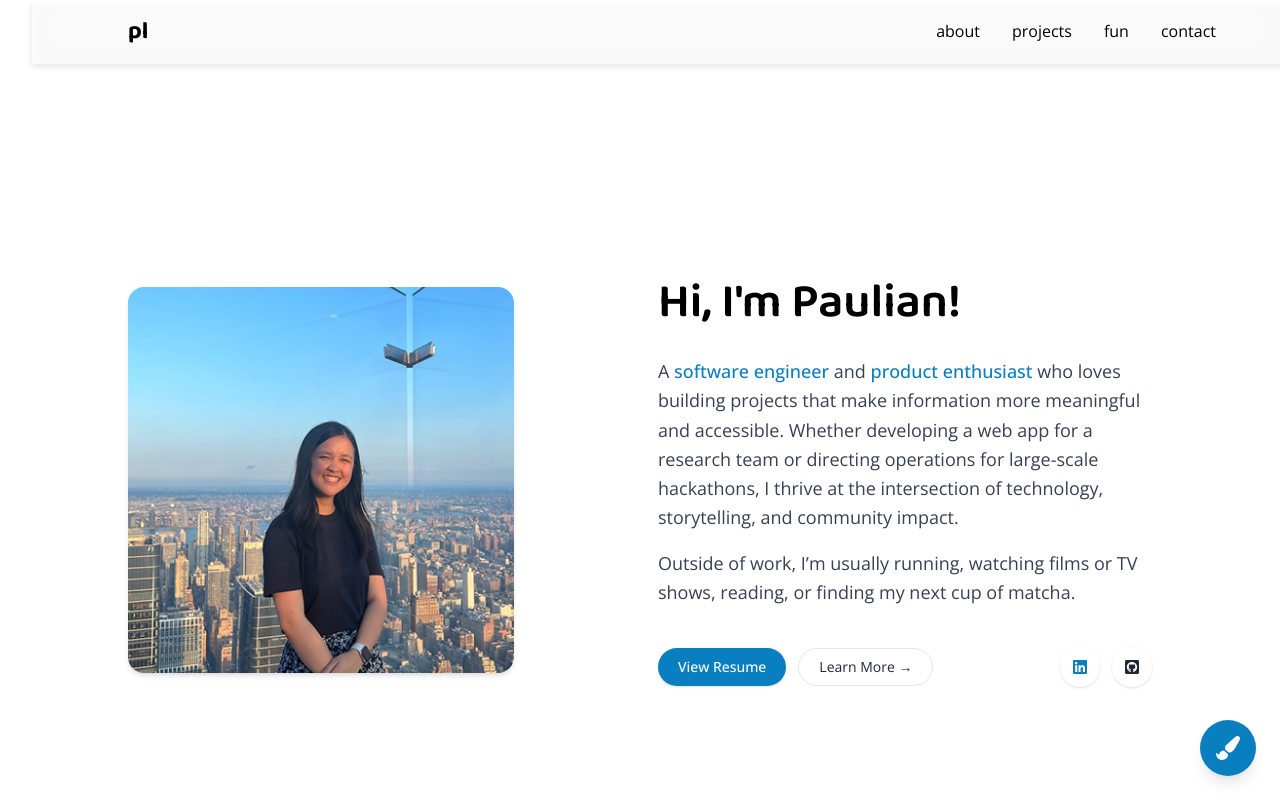
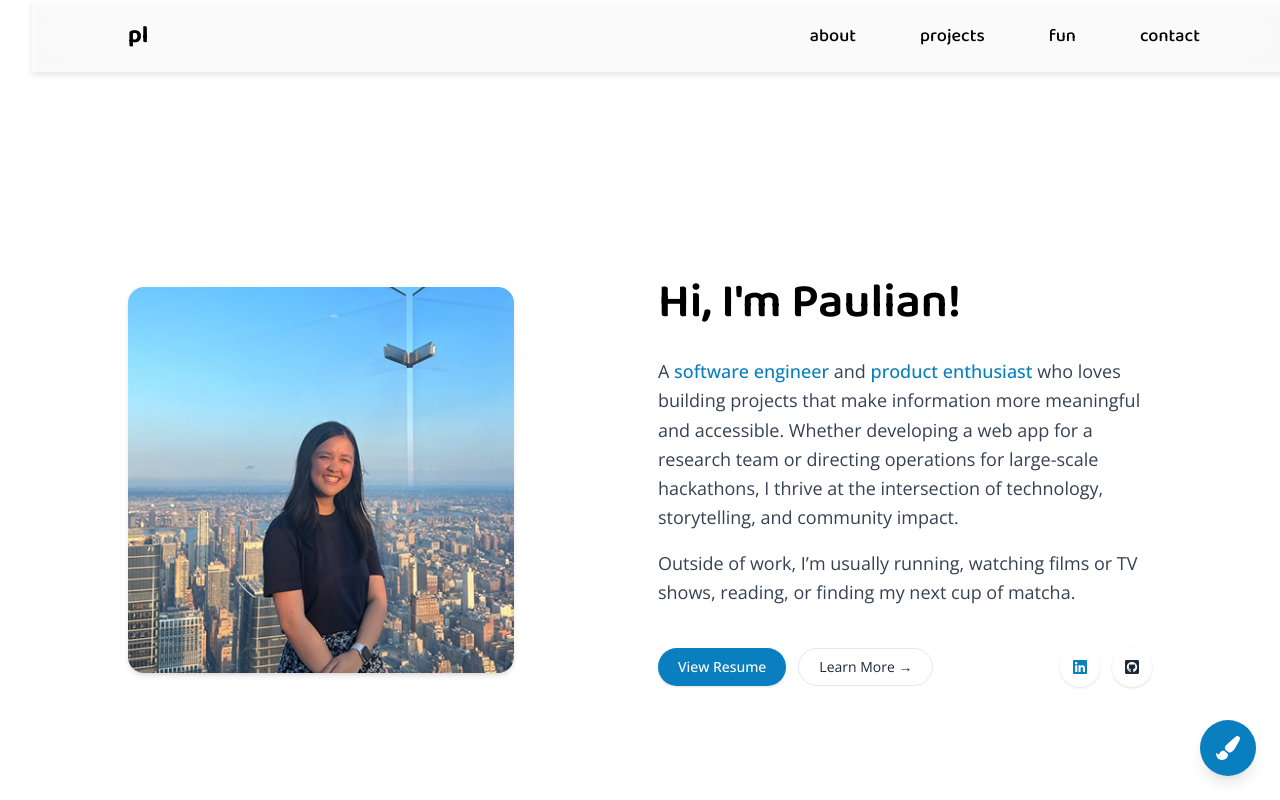
Before and after one commit to paulian7/portfolio, a React (Vite) app: page / in a window 1280 px wide. Shown: the top 800 px of the page. Built offline with nearby package versions, Linux system fonts and the light colour scheme.

Commit message:
polish nav bar

```diff
--- a/src/components/NavBar.jsx
+++ b/src/components/NavBar.jsx
@@ -12,7 +12,7 @@ export const NavBar = ({ menuOpen, setMenuOpen }) => {
       {/* top container */}
       <div className="max-w-7xl mx-auto px-6 md:px-16 lg:px-24">
         {/* nav bar logo && hamburger functionality */}
-    <div className="flex justify-between items-center h-16">
+        <div className="flex justify-between items-center h-18">
           {/* placeholder - #home */}
           <a className="font-baloo text-2xl font-bold text-black" href="#home">
             pl
@@ -28,24 +28,32 @@ export const NavBar = ({ menuOpen, setMenuOpen }) => {
 
           {/* desktop nav bar */}
           <div className="hidden md:flex items-center space-x-8">
-        <a href="#about" className="group text-black transition duration-500">
+            <a
+              href="#about"
+              className="font-baloo font-medium text-lg text-black px-4 py-2 rounded-full hover:bg-[#0A7FBF]/10 transition duration-400"
+            >
               about
-          <span className="block max-w-0 group-hover:max-w-full transition-all duration-500 h-0.5 bg-black/85 rounded-full"></span>
             </a>
 
-        <a href="#projects" className="group text-black transition duration-500">
+            <a
+              href="#projects"
+              className="font-baloo font-medium text-lg text-black px-4 py-2 rounded-full hover:bg-[#0A7FBF]/10 transition duration-400"
+            >
               projects
-          <span className="block max-w-0 group-hover:max-w-full transition-all duration-500 h-0.5 bg-black/85 rounded-full"></span>
             </a>
 
-        <a href="#fun" className="group text-black transition duration-500">
+            <a
+              href="#fun"
+              className="font-baloo font-medium text-lg text-black px-4 py-2 rounded-full hover:bg-[#0A7FBF]/10 transition duration-400"
+            >
               fun
-          <span className="block max-w-0 group-hover:max-w-full transition-all duration-500 h-0.5 bg-black/85 rounded-full"></span>
             </a>
 
-        <a href="#contact" className="group text-black transition duration-500">
+            <a
+              href="#contact"
+              className="font-baloo font-medium text-lg text-black px-4 py-2 rounded-full hover:bg-[#0A7FBF]/10 transition duration-400"
+            >
               contact
-          <span className="block max-w-0 group-hover:max-w-full transition-all duration-500 h-0.5 bg-black/85 rounded-full"></span>
             </a>
           </div>
         </div>
```
Lines whose indentation alone changed are shown as unchanged.
